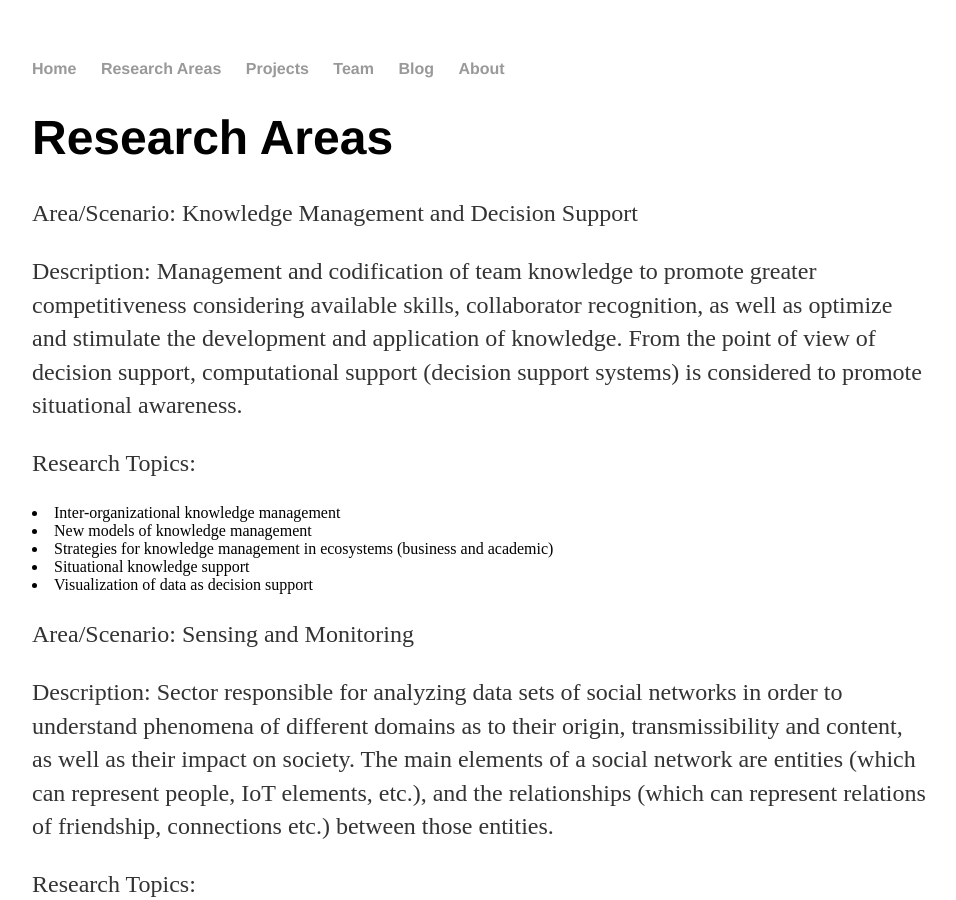
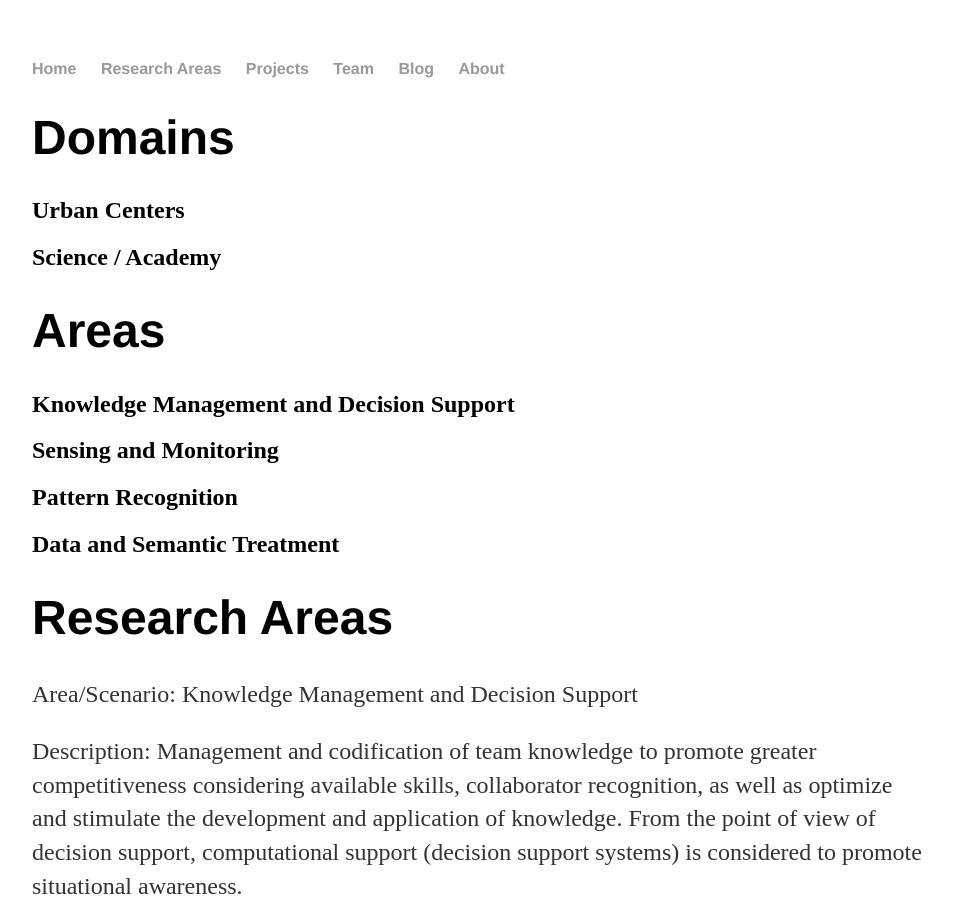
Before and after one commit to labcores/labcores.github.io, a Jekyll site: the page built from research/index.html, in a window 1280 px wide and 900 px high. Shown: the whole window, without its empty margins (160-1116 px from the left). Built offline with Jekyll 4.4.1, drawn with Linux system fonts in a browser that asks for light colours.

Commit message:
update-research-page

```diff
--- a/research/index.html
+++ b/research/index.html
@@ -3,6 +3,15 @@ layout: default
 title: Social Computing and Social Network Analysis Laboratory
 ---
 <div class="research">
+	<h1>Domains</h1>
+		<h2>Urban Centers</h2>
+		<h2>Science / Academy</h2>
+	<H1>Areas</H1>
+		<h2>Knowledge Management and Decision Support</h2>
+		<h2>Sensing and Monitoring</h2>
+		<h2>Pattern Recognition</h2>
+		<h2>Data and Semantic Treatment</h2>
+
 	<h1>Research Areas</h1>
 	<p>Area/Scenario: Knowledge Management and Decision Support</p>
 	<p>Description: Management and codification of team knowledge to promote greater competitiveness considering available skills, collaborator recognition, as well as optimize and stimulate the development and application of knowledge. From the point of view of decision support, computational support (decision support systems) is considered to promote situational awareness. </p>
```
